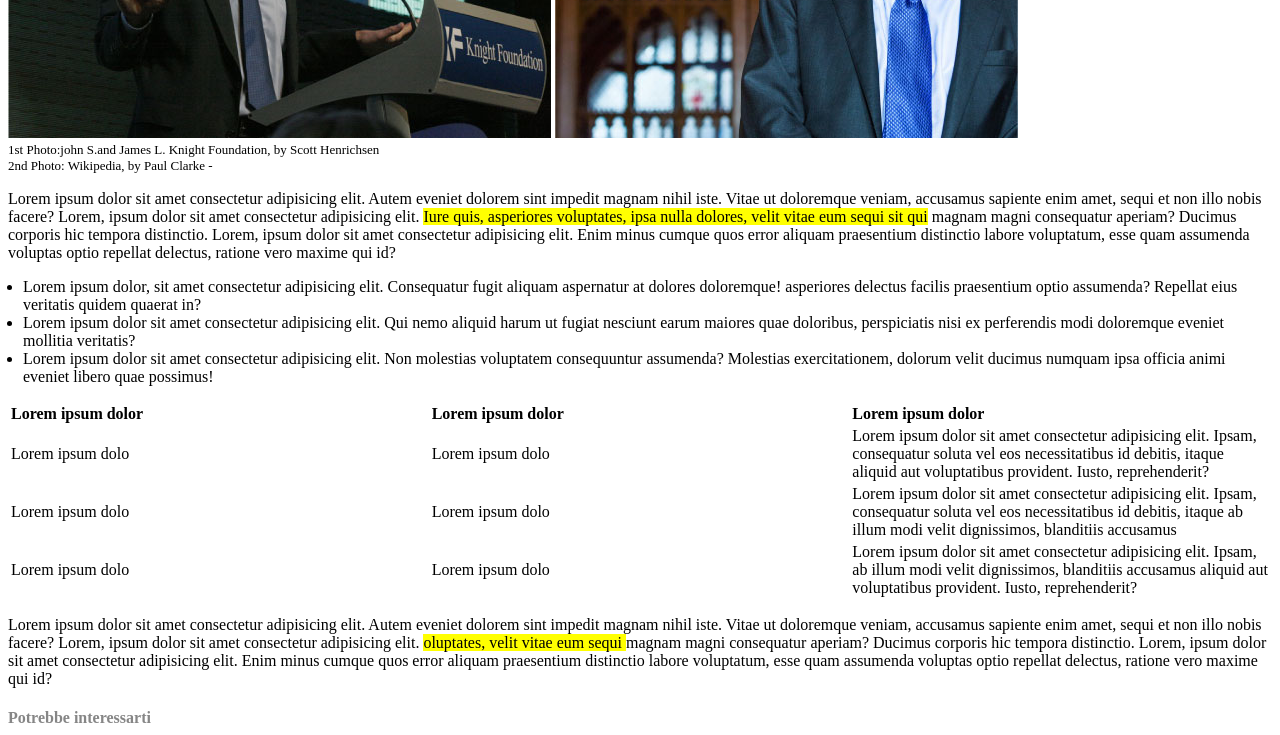
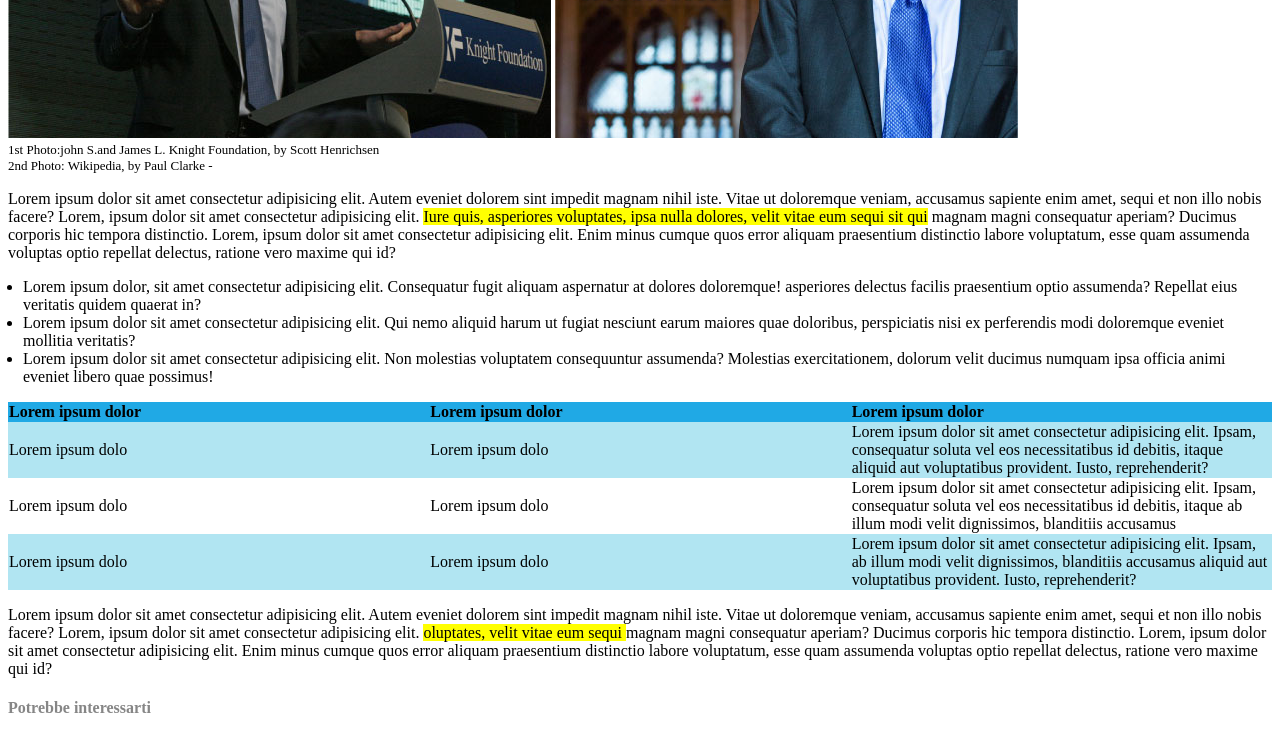
Before and after one commit to yanitejeda/html-css-booleaner, a plain HTML site: page index.html in a window 1280 px wide. Shown: the part 461-1196 px from the top of the page. Drawn offline with Linux system fonts and the light colour scheme.

Commit message:
aggiunto colori alla tabella

```diff
--- a/css/style.css
+++ b/css/style.css
@@ -73,3 +73,14 @@ ul{
    padding: 10px;
    font-size: 20px;
 }
+table{
+    border-collapse: collapse;
+}
+thead{
+    background-color: rgb(32, 169, 229);
+}
+
+
+.tr-blu{
+    background-color: rgb(177, 229,242);
+}
--- a/index.html
+++ b/index.html
@@ -72,7 +72,7 @@
                     </tr>
                 </thead>
                 <tbody>
-                    <tr>
+                    <tr class="tr-blu">
 
                         <td>Lorem ipsum dolo</td>
                         <td>Lorem ipsum dolo</td>
@@ -88,7 +88,7 @@
                              consequatur soluta vel eos necessitatibus id debitis, itaque
                              ab illum modi velit dignissimos, blanditiis accusamus
                     </tr>
-                    <tr>
+                    <tr class="tr-blu">
 
                         <td>Lorem ipsum dolo</td>
                         <td>Lorem ipsum dolo</td>
```
Also changed, not shown: screen.png (added).
